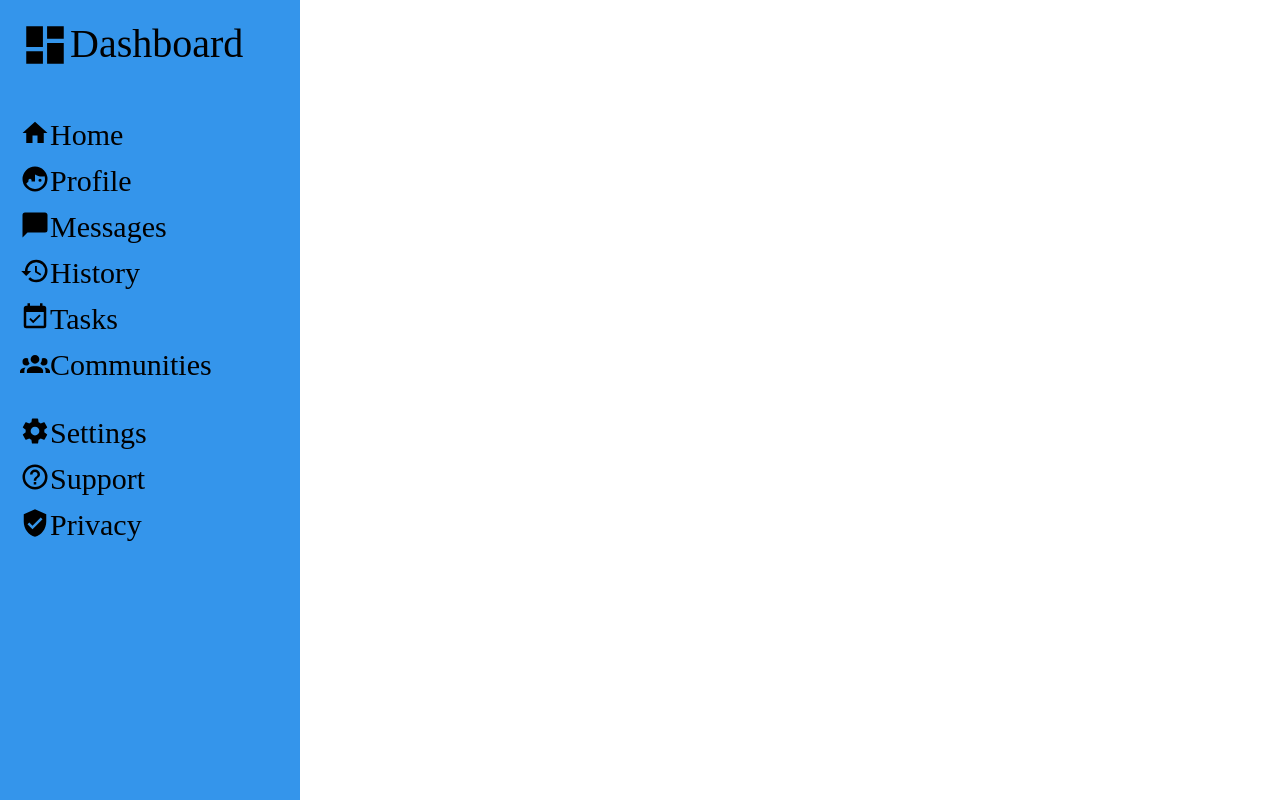
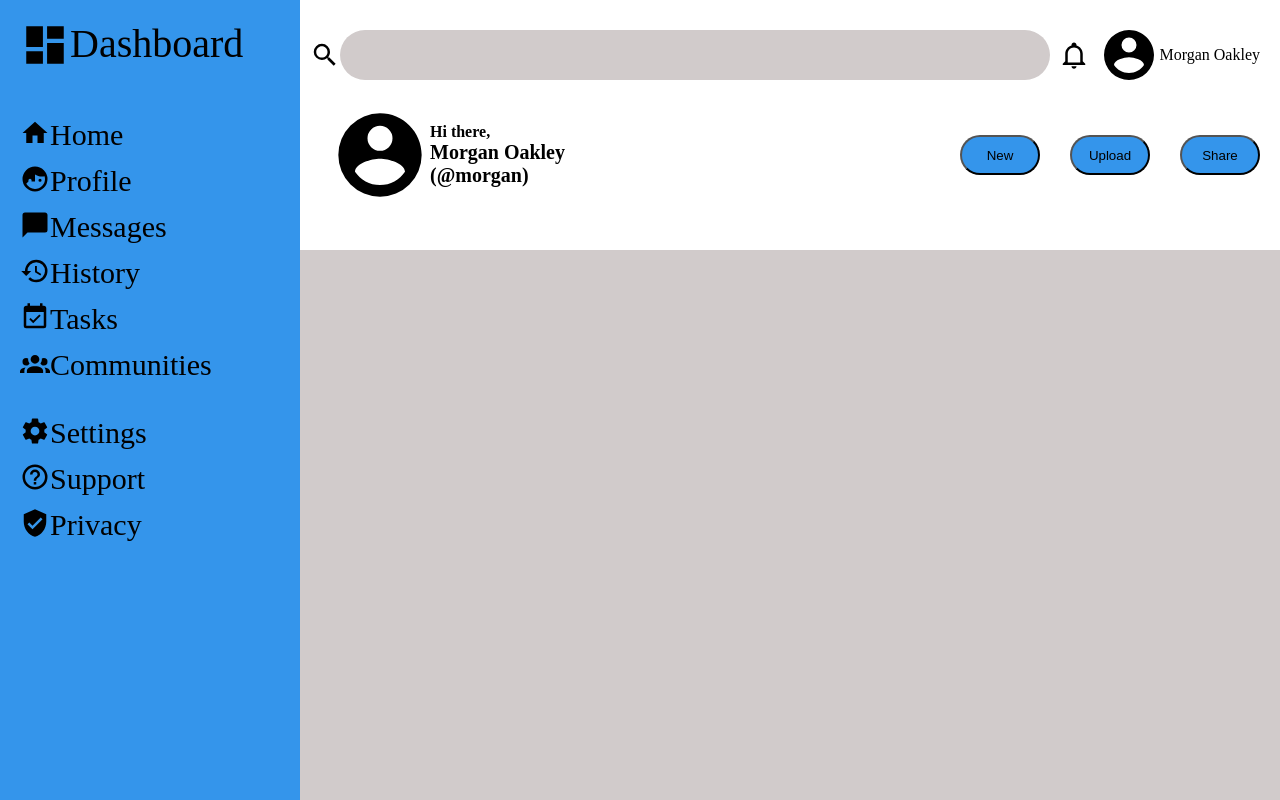
Before and after one commit to aarushi-gulati/adminDashboard, a plain HTML site: page index.html in a window 1280 px wide. Drawn offline with Linux system fonts and the light colour scheme; files whose address does not match are found by name.

Commit message:
Add header

```diff
--- a/index.html
+++ b/index.html
@@ -50,11 +50,44 @@
                 Privacy
             </div>
         </div>
-        <div class="header">
+        <div class="right">
+            <div class="header">
+                <div class="up">
+                    <img src = "/home/aarushi/Coding/adminDashboard/images/magnify.svg" style="height: 30px; width: 30px;">
+                    <div class="searchbar">
 
-        </div>
-        <div class="main">
+                    </div>
+                    <div class="up-right">
+                        <img src = "/home/aarushi/Coding/adminDashboard/images/bell-outline.svg" style="height: 30px; width: 30px; margin-right: 10px;">
+                        <img src = "/home/aarushi/Coding/adminDashboard/images/account-circle.svg" style="height: 60px; width: 60px;">
+                        <p>Morgan Oakley</p>
+                    </div>
+                </div>
+                <div class="down">
+                    <div class="down-left">
+                        <img src = "/home/aarushi/Coding/adminDashboard/images/account-circle.svg" style="height: 100px; width: 100px;">
+                        <div class="greeting">
+                            <p class = "hi">
+                                Hi there,
+                            </p>
+                            <p class = "at">
+                                Morgan Oakley
+                            </p>
+                            <p class = "at">
+                                (@morgan)
+                            </p>
+                        </div>
+                    </div>
+                    <div class="down-right">
+                        <button>New</button>
+                        <button>Upload</button>
+                        <button>Share</button>
+                    </div>
+                </div>
+            </div>
+            <div class="main">
 
+            </div>
         </div>
     </div>
 </body>
--- a/style.css
+++ b/style.css
@@ -1,6 +1,30 @@
 html,body { height:100%; }
 
 * { padding: 0; margin: 0; }
+
+.container{
+    display: flex;
+    width: 100vw;
+    height: 100vh;
+}
+
+.right{
+    display: flex;
+    flex-direction: column;
+}
+
+.header{
+    height: 250px;
+    box-shadow: 5px 10px;
+    box-shadow: 5px 5px blue;
+    align-items: center;
+}
+
+.main{
+    background-color: #d1cbcb;
+    height: calc(100% - 250px);
+    width: calc(100vw - 300px);
+}
 
 .menu{
     background-color: #3495eb;
@@ -9,12 +33,71 @@ html,body { height:100%; }
     height: 100vh;
 }
 
-.container{
-    display: grid;
+.up{
+    display: flex;
+    margin-top: 30px;
+    margin-left: 10px;
+    margin-right: 10px;
+    margin-bottom: 40px;
+    align-items: center;
+    position:relative;
 }
 
-.header{
+.up-right{
+    position:absolute;
+    right: 10px;
+    display: flex;
+    align-items: center;
+}
 
+.down{
+    display: flex;
+    margin-left: 30px;
+    align-items: center;
+    position: relative;
+    margin-top: 75px;
+}
+
+.down-left{
+    display: flex;
+    align-items: center;
+    position: absolute;
+    left: 0px;
+}
+
+.hi{
+    font-weight: bold;
+}
+
+.at{
+    font-weight: bolder;
+    font-size: 20px;
+}
+
+.down-right{
+    display: flex;
+    align-items: center;
+    margin-right: 20px;
+    justify-content: space-between;
+    position: absolute;
+    right: 0px;
+    width: 40%;
+    max-width: 300px;
+}
+
+button{
+    width: 80px;
+    height: 40px;
+    border-radius: 20px;
+    background-color: #3495eb;
+}
+
+.searchbar{
+    width: calc(100% - 250px);
+    height: 50px;
+    background-color: #d1cbcb;
+    border: 2px;
+    border-radius: 25px;
 }
 
 .item{
@@ -23,10 +106,6 @@ html,body { height:100%; }
     display: flex;
     padding: 8px;
     padding-left: 20px;
-}
-
-.main{
-    background-color: #d1cbcb;
 }
 
 .dashboard{
```
Also changed, not shown: images/account-circle.svg (added), images/bell-outline.svg (added), images/magnify.svg (added).
